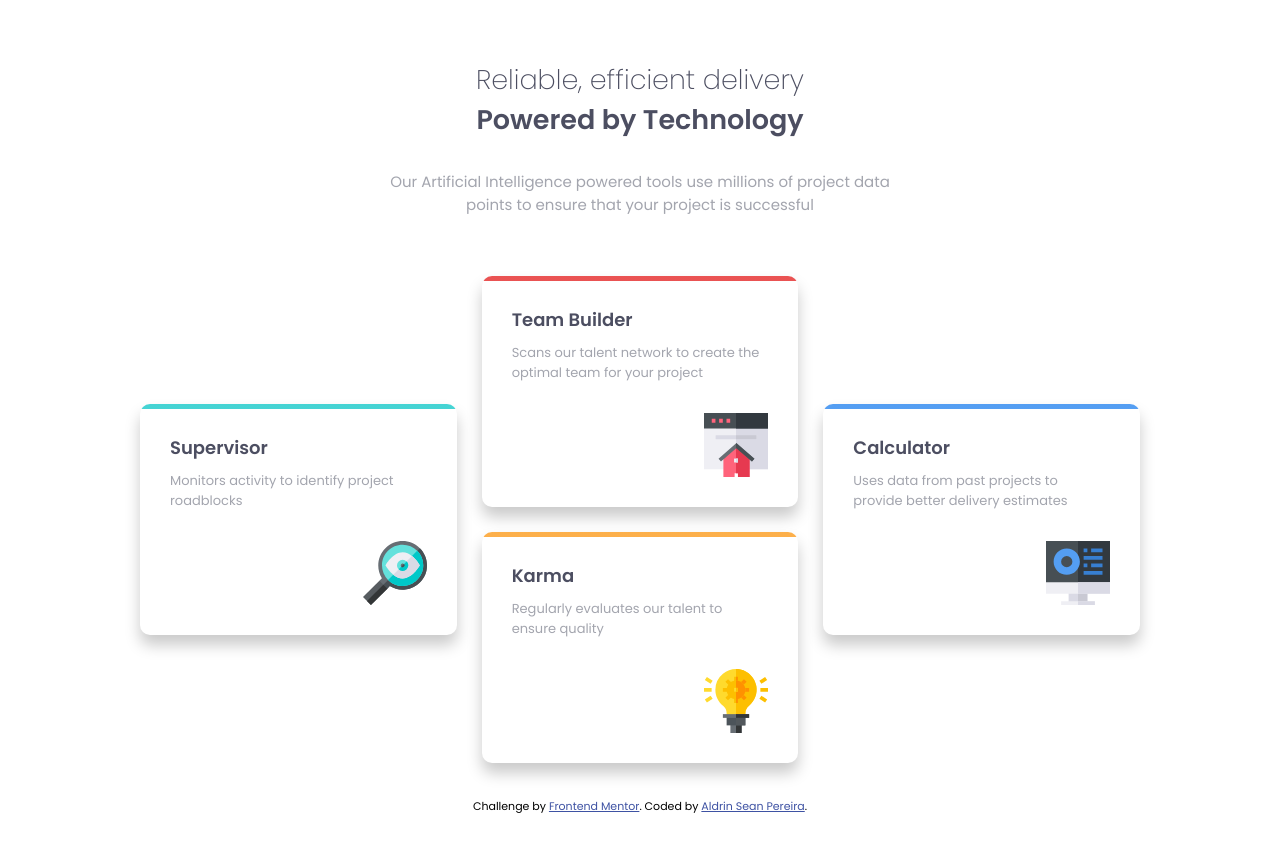
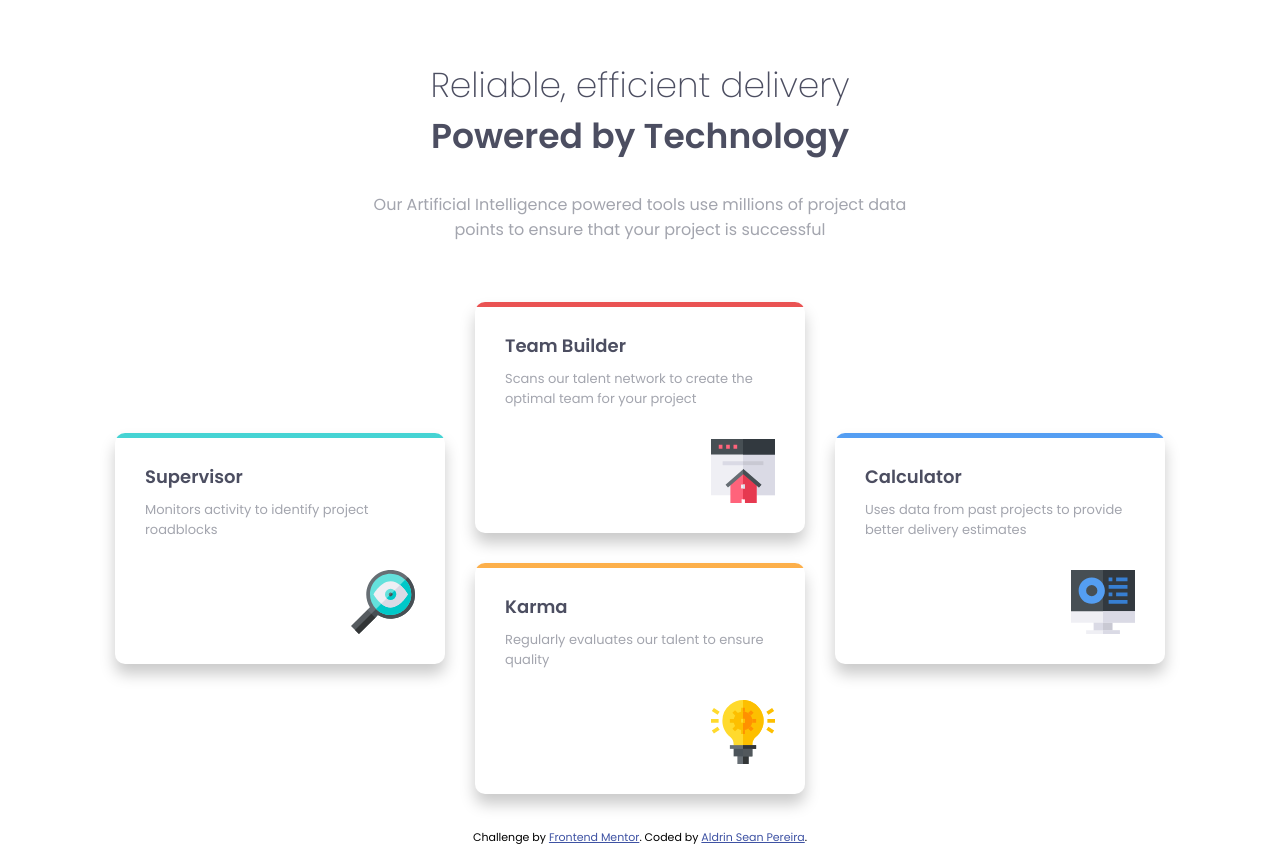
Before and after one commit to AldrinSeanPereira/four-card-feature-section-master, a plain HTML site: page index.html in a window 1280 px wide. Before the commit the page ends 823 px from the top, so only its background shows below. Drawn offline with Linux system fonts and the light colour scheme.

Commit message:
minor update for readme screenshot + CSS

```diff
--- a/styles.css
+++ b/styles.css
@@ -12,7 +12,6 @@
 
     /* spacing */
     --space-10px: calc((10/16) * 1rem);
-    --space-25px: calc((25/16) * 1rem);
     --space-30px: calc((30/16) * 1rem);
     --space-60px: calc((60/16) * 1rem);
 
@@ -21,6 +20,7 @@
     --font-size-13px: calc((13/16) * 1rem);
     --font-size-15px: calc((15/16) * 1rem);
     --font-size-18px: calc((18/16) * 1rem);
+    --font-size-23px: calc((23/16) * 1rem);
 
     /* font-weights */
     --font-weight-200: 200;
@@ -28,7 +28,7 @@
     --font-weight-600: 600;
 
     /* others */
-    --grid-size-max: calc((1000/16) * 1rem);
+    --grid-size-max: calc((1050/16) * 1rem);
     --border-radius: calc((10/16) * 1rem);
     --footer-position: calc((8/16) * 1rem);
 }
@@ -88,7 +88,7 @@ body {
 
 .card-grid {
     max-width: var(--grid-size-max);
-    gap: var(--space-25px);
+    gap: var(--space-30px);
 }
 
 .card-grid__card {
@@ -170,11 +170,12 @@ body {
 @media (min-width: 1200px){
 
     .heading-group {
-        font-size: var(--font-size-18px);
+        font-size: var(--font-size-23px);
     }
+
     .heading-group__paragraph {
         width: 45%;
-        font-size: var(--font-size-15px);
+        font-size: initial;
     }
 
     .card-grid {
```
Also changed, not shown: images/four-card-feature-section-master.png.
